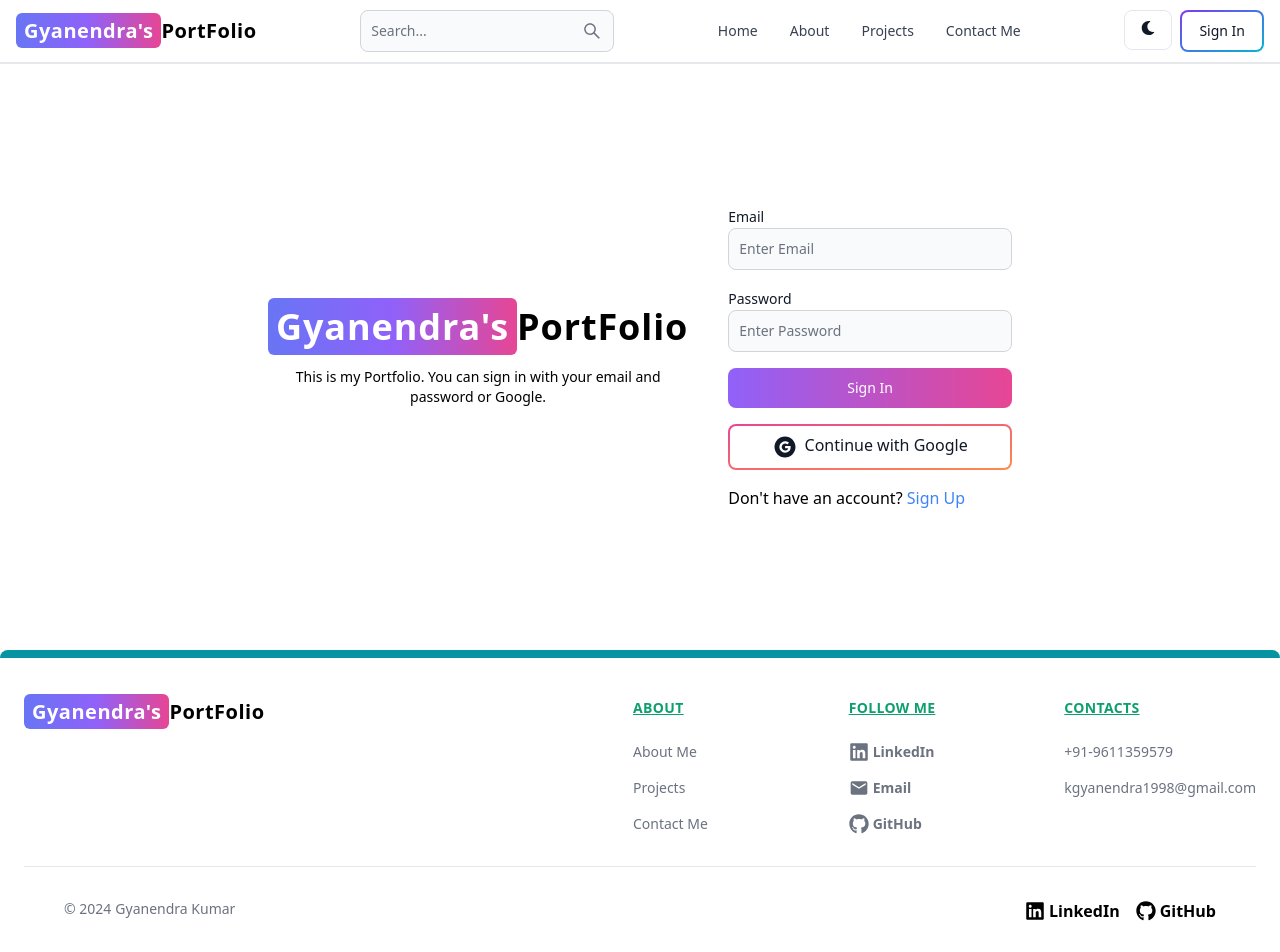
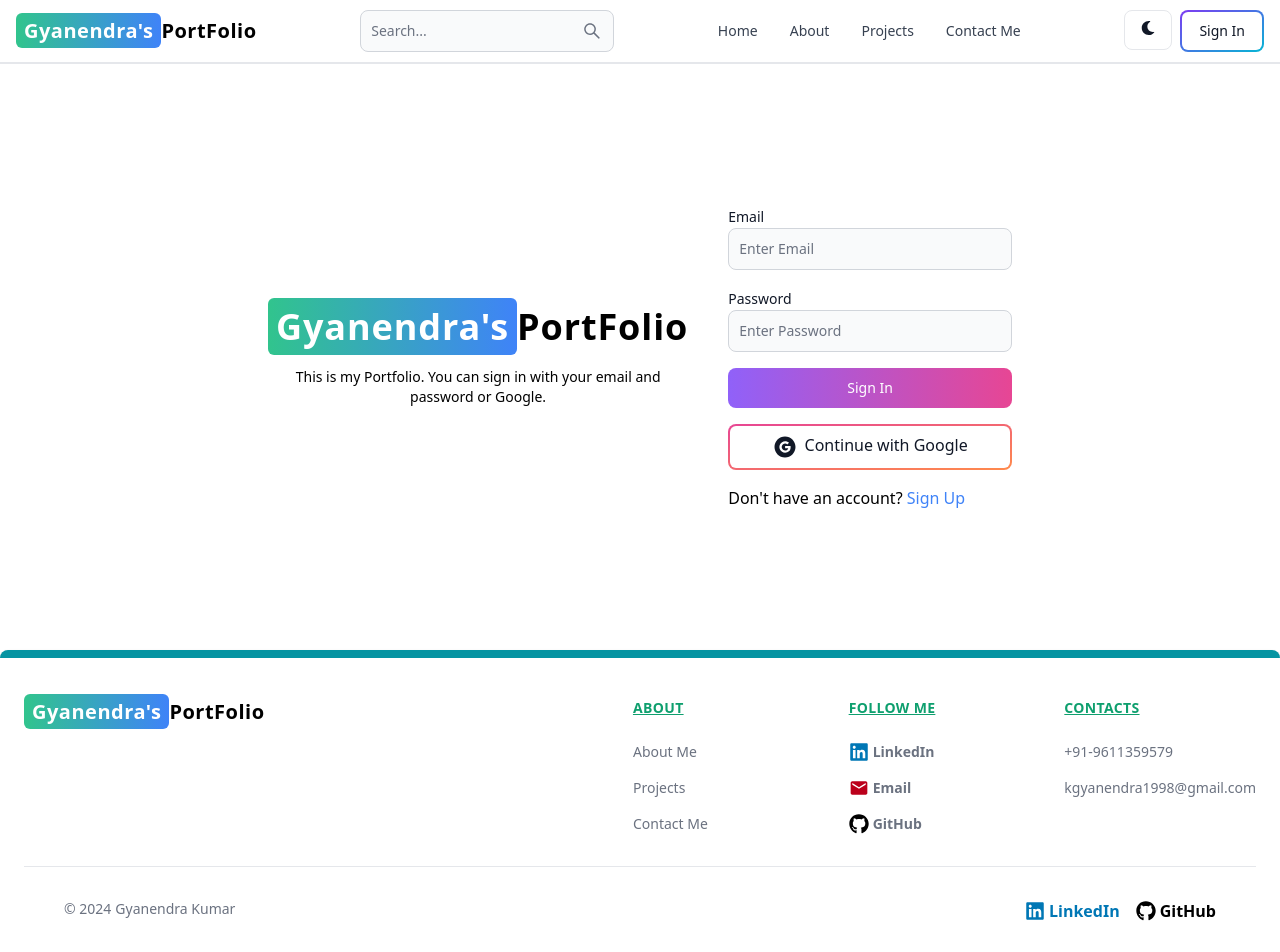
Before and after one commit to Gyanendra-Kumar/portfolio-mern, a React (Vite) app in the folder client/: page /sign-in in a window 1280 px wide. Shown: the top 952 px of the page. Built offline with nearby package versions, Linux system fonts and the light colour scheme; no server answers.

Commit message:
displaying username when logged in and changed logo color

```diff
--- a/client/src/components/Footer.jsx
+++ b/client/src/components/Footer.jsx
@@ -50,7 +50,7 @@ const FooterComponent = () => {
                     target="_blank"
                     className="flex gap-1 text-md items-center font-semibold"
                   >
-                    <FaLinkedin size="20" /> LinkedIn
+                    <FaLinkedin size="20" className="text-[#0077B5]" /> LinkedIn
                   </Link>
                 </Footer.Link>
 
@@ -59,7 +59,7 @@ const FooterComponent = () => {
                     to="mailto:kgyanendra1998@gmail.com"
                     className="flex gap-1 text-md items-center font-semibold"
                   >
-                    <MdEmail size="20" />
+                    <MdEmail size="20" className="text-[#BB001B]" />
                     Email
                   </Link>
                 </Footer.Link>
@@ -70,7 +70,7 @@ const FooterComponent = () => {
                     target="_blank"
                     className="flex gap-1 text-md items-center font-semibold"
                   >
-                    <FaGithub size="20" />
+                    <FaGithub size="20" className="text-black" />
                     GitHub
                   </Link>
                 </Footer.Link>
@@ -111,7 +111,7 @@ const FooterComponent = () => {
           <Link
             to="https://www.linkedin.com/in/gyanendra-kumar-22975b18b"
             target="_blank"
-            className="flex gap-1 text-md items-center font-semibold"
+            className="flex gap-1 text-md items-center font-semibold text-[#0077B5]"
           >
             <FaLinkedin size="20" /> LinkedIn
           </Link>
--- a/client/src/components/Header.jsx
+++ b/client/src/components/Header.jsx
@@ -1,14 +1,25 @@
 import React from "react";
-import { Button, Navbar, NavbarToggle, TextInput } from "flowbite-react";
+import {
+  Button,
+  Navbar,
+  NavbarToggle,
+  TextInput,
+  Dropdown,
+  Avatar,
+} from "flowbite-react";
 import { Link, useLocation } from "react-router-dom";
 import { AiOutlineSearch } from "react-icons/ai";
 import { FaMoon } from "react-icons/fa";
 import Logo from "./Logo";
+import { useSelector } from "react-redux";
+import { MdDashboard } from "react-icons/md";
+import { FaSignOutAlt } from "react-icons/fa";
 
 const Header = () => {
   const path = useLocation().pathname;
   //   const pathname = path.split("/").filter((x) => x);
   //   console.log(pathname);
+  const { currentUser } = useSelector((state) => state.user);
 
   return (
     <Navbar className="border-b-2">
@@ -32,11 +43,42 @@ const Header = () => {
           <FaMoon />
         </Button>
 
-        <Link to="/sign-in">
-          <Button gradientDuoTone="purpleToBlue" outline>
-            Sign In
-          </Button>
-        </Link>
+        {currentUser ? (
+          <Dropdown
+            size="10px"
+            outline
+            arrowIcon={false}
+            gradientDuoTone="redToYellow"
+            label={
+              <Avatar
+                alt="user"
+                img={currentUser.profilePhoto}
+                rounded
+                size="sm"
+                className="w-10 h-10"
+              />
+            }
+          >
+            <Dropdown.Header>
+              <span className="block text-sm">@{currentUser.username}</span>
+              <span className="block truncate text-sm font-medium">
+                {currentUser.email}
+              </span>
+            </Dropdown.Header>
+            <Link to="/dashboard?tab=profile">
+              <Dropdown.Item icon={MdDashboard}>Profile</Dropdown.Item>
+            </Link>
+            <Dropdown.Divider />
+            <Dropdown.Item icon={FaSignOutAlt}>Sign Out</Dropdown.Item>
+          </Dropdown>
+        ) : (
+          <Link to="/sign-in">
+            <Button gradientDuoTone="purpleToBlue" outline>
+              Sign In
+            </Button>
+          </Link>
+        )}
+
         <NavbarToggle />
       </div>
 
--- a/client/src/components/Logo.jsx
+++ b/client/src/components/Logo.jsx
@@ -5,7 +5,7 @@ const Logo = ({ className }) => {
   return (
     <>
       <Link to="/" className={`${className}`}>
-        <span className="px-2 py-1 bg-gradient-to-r from-indigo-500 via-purple-500 to-pink-500 rounded-md text-white ">
+        <span className="px-2 py-1 bg-gradient-to-r from-green-400 to-blue-500 hover:from-pink-500 hover:to-yellow-500  rounded-md text-white ">
           Gyanendra's
         </span>
         PortFolio
```
